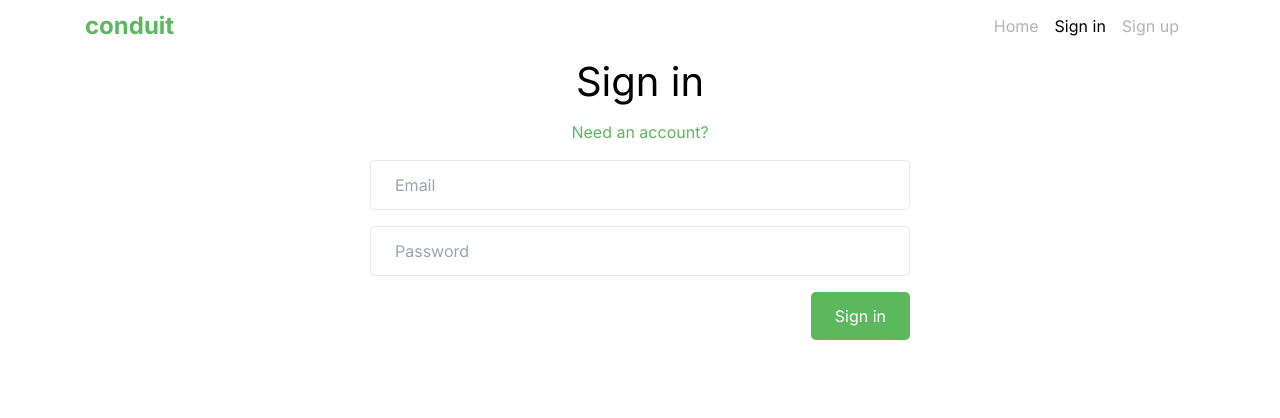
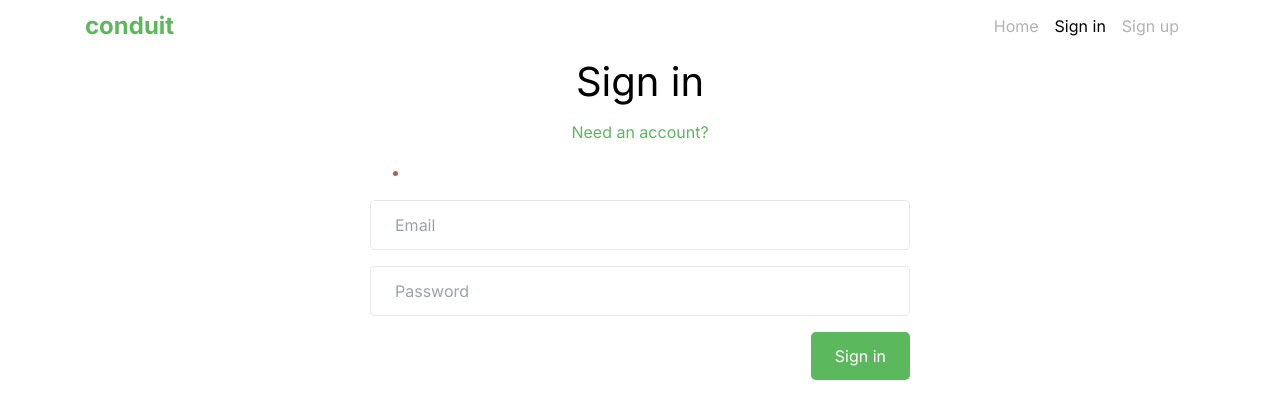
Before and after one commit to nktaonop/conduit-main, a Next.js app: page /signin in a window 1280 px wide. Shown: the top 418 px of the page. Built offline with nearby package versions, Linux system fonts and the light colour scheme.

Commit message:
error em or pas is inv

```diff
--- a/src/app/components/signin/signin.tsx
+++ b/src/app/components/signin/signin.tsx
@@ -1,32 +1,81 @@
+"use client";
+
+import { useState } from "react";
+import { useForm } from "react-hook-form";
+
 export default function SignIn() {
+  const {
+    register,
+    handleSubmit,
+    formState: { errors },
+  } = useForm();
+
+  const [submitError, setSubmitError] = useState("");
+
+  const apiLogit = "https://api.realworld.io/api/users/login";
+
+  const onSubmit = async (data: any) => {
+    const payload = {
+      user: data,
+    };
+
+    try {
+      const response = await fetch(apiLogit, {
+        method: "POST",
+        headers: {
+          "Content-Type": "application/json",
+        },
+        body: JSON.stringify(payload),
+      });
+
+      if (!response.ok) {
+        throw new Error("Ошибка при регистрации");
+      }
+
+      const responseData = await response.json();
+      console.log("Успешная регистрация:", responseData);
+      setSubmitError("");
+    } catch (error) {
+      console.error("Произошла ошибка:", error);
+      setSubmitError("email or password is invalid");
+    }
+  };
+
   return (
-    <div className="flex justify-center">
+    <form className="flex justify-center" onSubmit={handleSubmit(onSubmit)}>
       <div className="max-w-[540px]">
         <h1 className="text-center text-[40px] mb-[0.5rem]">Sign in</h1>
+
         <a
           className="flex justify-center text-[16px] text-primary hover:text-primaryHover hover:underline mb-[1rem]"
-          href="#signup"
-        >
+          href="#signup">
           Need an account?
         </a>
+
         <div className="flex flex-col">
+          <ul className="list-disc mb-[1rem] pl-[40px]">
+            {errors && <li className="text-error font-bold">{submitError}</li>}
+          </ul>
+
           <input
-            className="w-[540px] mb-[1rem] rounded-[0.3rem] border-[1px]
-          px-[24px] py-[12px]"
-            type="text"
+            className="w-[540px] mb-[1rem] rounded-[0.3rem] border-[1px] px-[24px] py-[12px]"
+            type="email"
             placeholder="Email"
+            {...register("email", { required: true })}
           />
+
           <input
-            className="w-[540px] mb-[1rem] rounded-[0.3rem] border-[1px]
-          px-[24px] py-[12px]"
-            type="text"
+            className="w-[540px] mb-[1rem] rounded-[0.3rem] border-[1px] px-[24px] py-[12px]"
+            type="password"
             placeholder="Password"
+            {...register("password", { required: true })}
           />
         </div>
+
         <button className="float-right px-6 py-3 bg-primary hover:bg-primaryHover text-white rounded-[0.3rem]">
           Sign in
         </button>
       </div>
-    </div>
+    </form>
   );
 }
--- a/src/app/components/signup/signup.tsx
+++ b/src/app/components/signup/signup.tsx
@@ -2,25 +2,35 @@
 
 import { useForm } from "react-hook-form";
 
-type TFormValues = {
-  username: string;
-  email: string;
-  password: string;
-};
+export default function SignUp() {
+  const { register, handleSubmit } = useForm();
 
-export default function SignUp() {
-  const { register, handleSubmit } = useForm<TFormValues>();
+  const apiRegister = "https://api.realworld.io/api/users";
 
-  const apiUsers = "https://api.realworld.io/api/users";
+  const onSubmit = async (data: any) => {
+    const payload = {
+      user: data,
+    };
 
-  const onSubmit = async (data: any) =>
-    await fetch(apiUsers, {
-      method: "POST",
-      body: JSON.stringify(data),
-      headers: {
-        "Content-Type": "application/json",
-      },
-    });
+    try {
+      const response = await fetch(apiRegister, {
+        method: "POST",
+        headers: {
+          "Content-Type": "application/json",
+        },
+        body: JSON.stringify(payload),
+      });
+
+      if (!response.ok) {
+        throw new Error("Ошибка при регистрации");
+      }
+
+      const data = await response.json();
+      console.log(data);
+    } catch (error) {
+      console.error(error);
+    }
+  };
 
   return (
     <form className="flex justify-center" onSubmit={handleSubmit(onSubmit)}>
@@ -35,8 +45,8 @@ export default function SignUp() {
 
         <div className="flex flex-col">
           <input
-            id="username"
-            typeof="username"
+            id="text"
+            type="username"
             placeholder="Username"
             className="w-[540px] mb-[1rem] rounded-[0.3rem] border-[1px] px-[24px] py-[12px]"
             {...register("username", { required: true })}
@@ -59,7 +69,9 @@ export default function SignUp() {
           />
         </div>
 
-        <button className="float-right px-6 py-3 bg-primary hover:bg-primaryHover text-white rounded-[0.3rem]">
+        <button
+          type="submit"
+          className="float-right px-6 py-3 bg-primary hover:bg-primaryHover text-white rounded-[0.3rem]">
           Sign in
         </button>
       </div>
--- a/src/app/globals.css
+++ b/src/app/globals.css
@@ -6,4 +6,5 @@
   --primary: #5cb85c;
   --primary-hover: #3d8b3d;
   --white: #fff;
+  --error: #b85c5c;
 }
--- a/tailwind.config.ts
+++ b/tailwind.config.ts
@@ -14,6 +14,7 @@ const config: Config = {
         white: "#fff",
         unClicked: "rgba(0, 0, 0, 0.3)",
         clicked: "black",
+        error: "#B85C5C",
       },
       backgroundImage: {
         "gradient-radial": "radial-gradient(var(--tw-gradient-stops))",
```
Also changed, not shown: tsconfig.json (+8 -1 lines).
